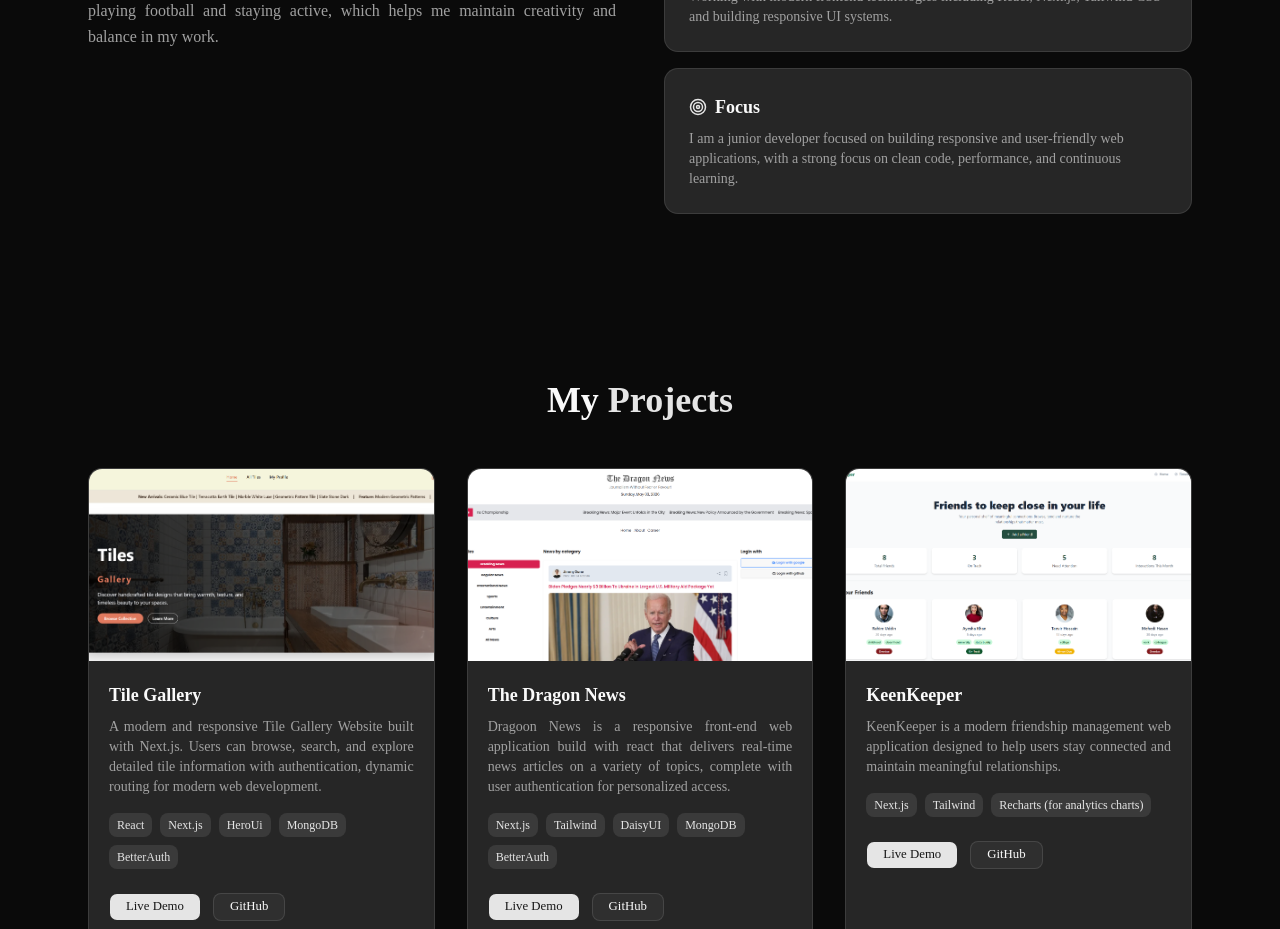
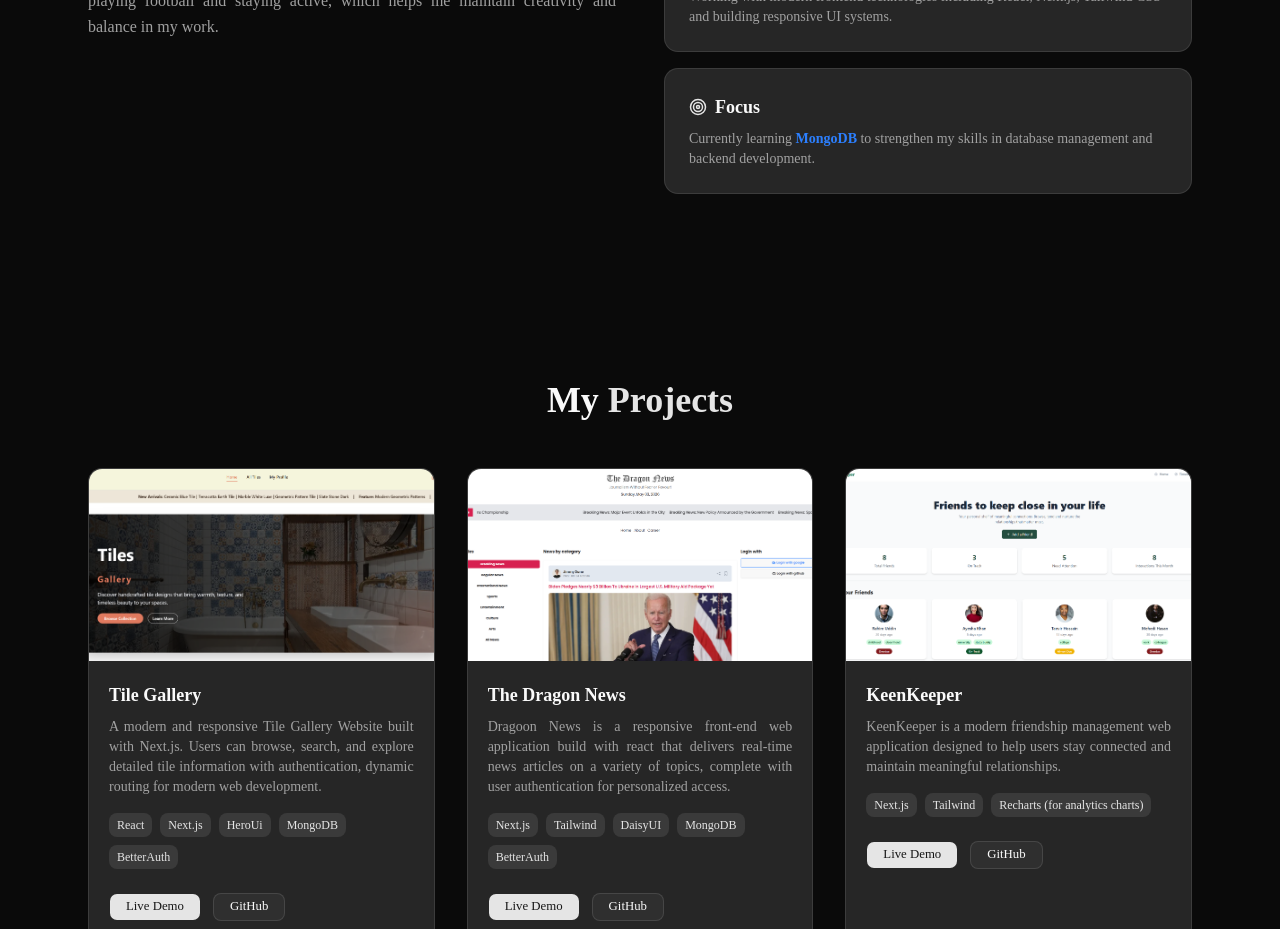
Before and after one commit to mdnahidooo/md-nahid-portfolio, a Next.js app: page / in a window 1280 px wide. Shown: the part 1300-2229 px from the top of the page. Built offline with nearby package versions, Linux system fonts and the light colour scheme.

Commit message:
Chaned learnig focus

```diff
--- a/src/components/sections/About.jsx
+++ b/src/components/sections/About.jsx
@@ -146,7 +146,7 @@ export default function About() {
                             Focus
                         </h3>
                         <p className="text-sm text-muted-foreground mt-2">
-                            I am a junior developer focused on building responsive and user-friendly web applications, with a strong focus on clean code, performance, and continuous learning.
+                            Currently learning <span className="font-extrabold text-blue-500">MongoDB</span> to strengthen my skills in database management and backend development.
                         </p>
                     </div>
 
```
